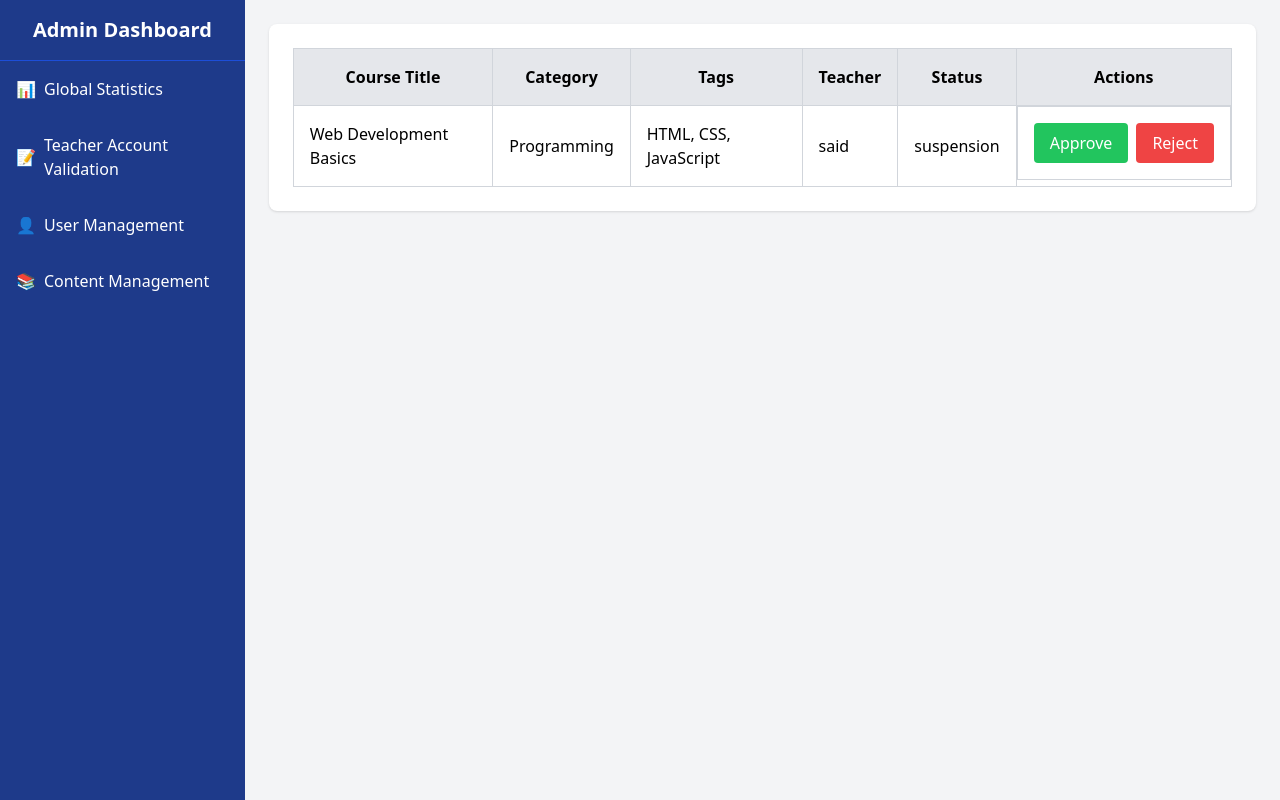
After one commit to Zakariae-Elmoufid/Udemy-Online-Course-Platform, a PHP site: page /app/Views/admin/contentManagment/cours/index.php in a window 1280 px wide. The commit adds this page. Run offline with PHP 8.4, Linux system fonts and the light colour scheme; style sheets or scripts are compiled from the project's sources; some libraries are stand-ins or nearby versions.

Commit message:
cours  manager

```diff
--- /dev/null
+++ b/app/Views/admin/contentManagment/cours/index.php
@@ -0,0 +1,53 @@
+<!DOCTYPE html>
+<html lang="en">
+<head>
+    <meta charset="UTF-8">
+    <meta name="viewport" content="width=device-width, initial-scale=1.0">
+    <link rel="stylesheet" href="../output.css">
+    <script src="https://cdn.tailwindcss.com"></script>
+
+    <title>Content Managment</title>
+</head>
+<body class="bg-gray-100">
+<div class="flex flex-col md:flex-row min-h-screen">
+    <?php include "../../../components/sidbarAdmin.php"?>
+
+    <main class="flex-grow p-6">
+
+ <section class="bg-white shadow p-6 rounded-lg mb-6">
+
+    <div class="overflow-x-auto">
+        <table class="w-full table-auto border-collapse border border-gray-300">
+            <thead>
+                <tr class="bg-gray-200">
+                    <th class="p-4 border border-gray-300">Course Title</th>
+                    <th class="p-4 border border-gray-300">Category</th>
+                    <th class="p-4 border border-gray-300">Tags</th>
+                    <th class="p-4 border border-gray-300">Teacher</th>
+                    <th class="p-4 border border-gray-300">Status</th>
+                    <th class="p-4 border border-gray-300">Actions</th>
+                </tr>
+            </thead>
+            <tbody>
+                <tr>
+                    <td class="p-4 border border-gray-300">Web Development Basics</td>
+                    <td class="p-4 border border-gray-300">Programming</td>
+                    <td class="p-4 border border-gray-300">HTML, CSS, JavaScript</td>
+                    <td class="p-4 border border-gray-300">said</td>
+                    <td class="p-4 border border-gray-300">suspension</td>
+                    <td class="p-4 border border-gray-300 flex space-x-2">
+                        <button class="bg-green-500 text-white px-4 py-2 rounded hover:bg-green-600">Approve</button>
+                        <button class="bg-red-500 text-white px-4 py-2 rounded hover:bg-red-600">Reject</button>
+                    </td>
+                </tr>
+                <!-- More rows can be added -->
+            </tbody>
+        </table>
+    </div>
+</section>
+        </main>
+
+
+</div>
+</body>
+</html>
--- a/app/Views/admin/userManagment/userValidation.php
+++ b/app/Views/admin/userManagment/userValidation.php
@@ -30,7 +30,7 @@
                       <td class="p-4 border border-gray-300">John Doe</td>
                       <td class="p-4 border border-gray-300">john.doe@example.com</td>
                       <td class="p-4 border border-gray-300">Teacher</td>
-                      <td class="p-4 border border-gray-300">Pending</td>
+                      <td class="p-4 border border-gray-300">suspension</td>
                       <td class="p-4 border border-gray-300 flex space-x-2">
                           <button class="bg-green-500 text-white px-4 py-2 rounded hover:bg-green-600">
                               Approve
```
